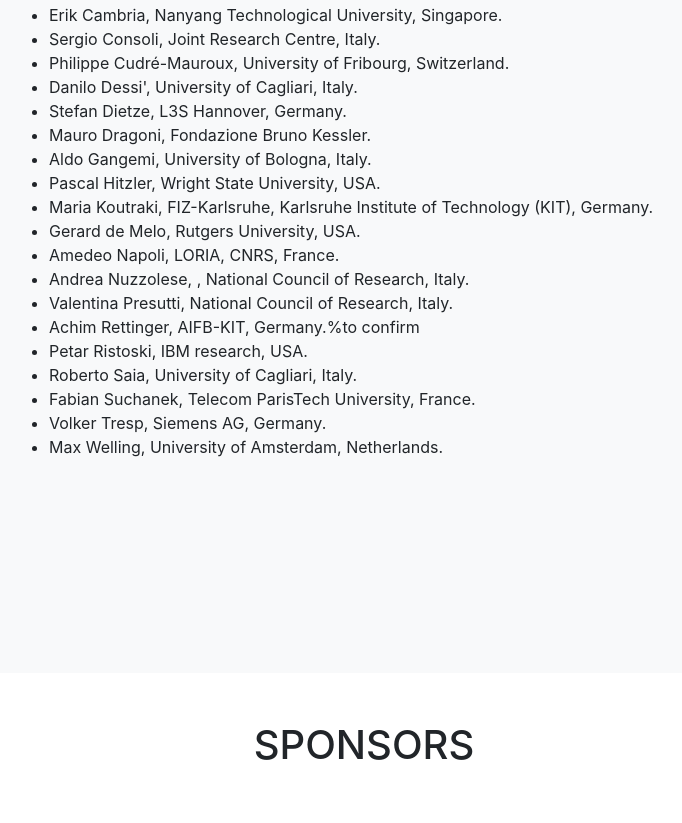
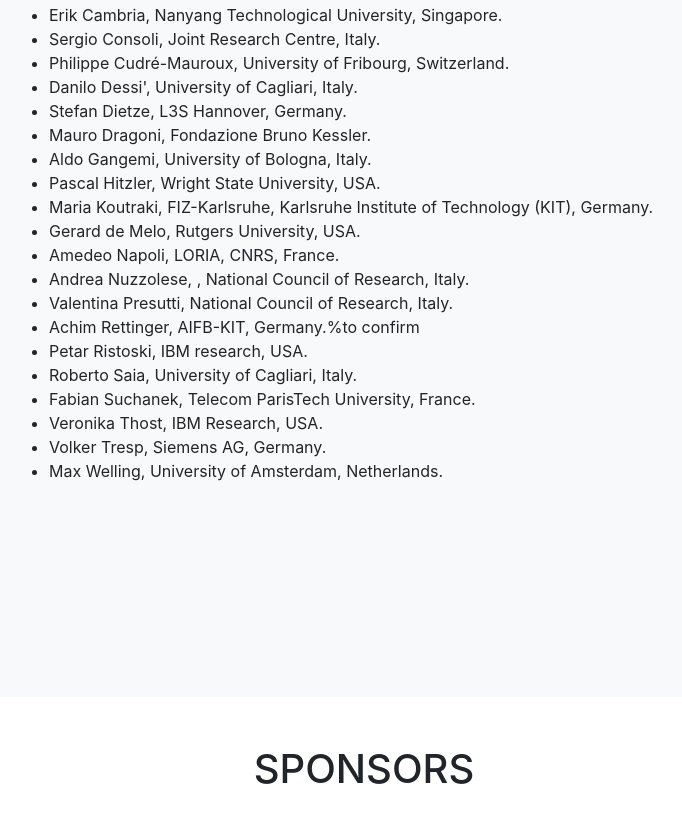
Before and after one commit to alammehwish/dl4kg-eswc, a website with bundled scripts: page index.html in a window 1280 px wide. Shown: the part 4827-5650 px from the top of the page, without its empty margins (276-958 px from the left). Built offline with nearby package versions, Linux system fonts and the light colour scheme; files whose address does not match are found by name; a web font is replaced by a local one.

Commit message:
Update index.html

```diff
--- a/index.html
+++ b/index.html
@@ -293,8 +293,8 @@
           <div class="col-lg-8 mx-auto text-center">
             <h2 class="section-heading text-uppercase">Program Committee</h2>
   <div style="text-align:left">
-             <ul>
-              <li>Erik Cambria, Nanyang Technological University, Singapore.</li>
+<ul>
+<li>Erik Cambria, Nanyang Technological University, Singapore.</li>
 <li>Sergio Consoli, Joint Research Centre, Italy.</li>
 <li>Philippe Cudré-Mauroux, University of Fribourg, Switzerland.</li><!--to confirm-->
 <li>Danilo Dessi', University of Cagliari, Italy.</li>
@@ -311,6 +311,7 @@
 <li>Petar Ristoski, IBM research, USA.</li>
 <li>Roberto Saia, University of Cagliari, Italy.</li>
 <li>Fabian Suchanek, Telecom ParisTech University, France.</li><!--to confirm-->
+<li>Veronika Thost, IBM Research, USA.</li>
 <li>Volker Tresp, Siemens AG, Germany.</li><!--to confirm-->
 <li>Max Welling, University of Amsterdam, Netherlands.</li><!--to confirm-->
               </ul>
```
